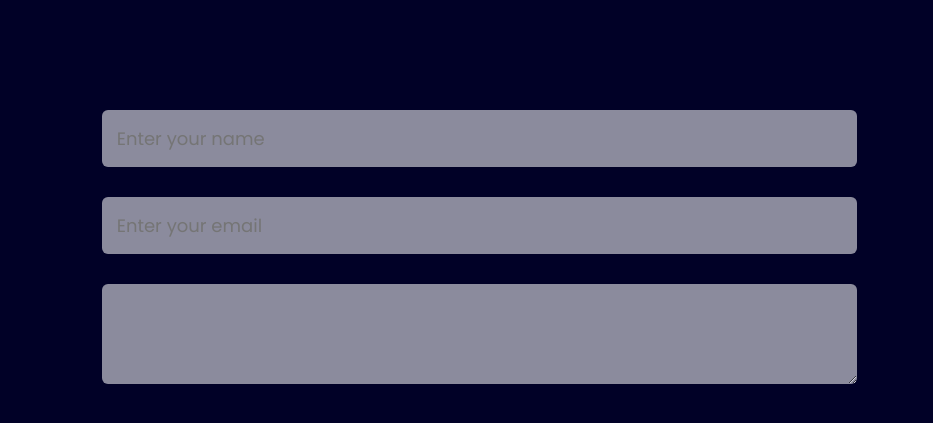
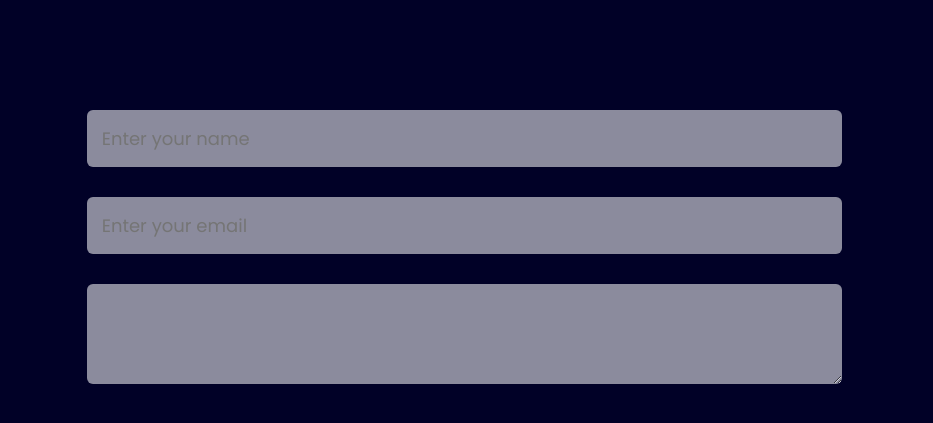
Before and after one commit to GajendraKaushik/Persnoal-Website-, a plain HTML site: page index.html in a window 1280 px wide. Shown: the part 2095-2518 px from the top of the page, 347-1280 px from the left. Drawn offline with nearby package versions, Linux system fonts and the light colour scheme; a script that the page names is missing.

```diff
--- a/style.css
+++ b/style.css
@@ -103,6 +103,7 @@
   text-transform: uppercase;
   margin-top: 0.5vw;
   font-size: 1vw;
+  font-weight: 800;
   text-align: right;
 }
 .homebottom {
@@ -316,7 +317,7 @@
   outline: none;
   background: rgba(255, 255, 255, 0.544);
   padding: 15px;
-  margin: 15px;
+  margin: 15px 0px;
   color: rgba(0, 0, 0, 0.911);
   font-size: 18px;
   border-radius: 6px;
```
